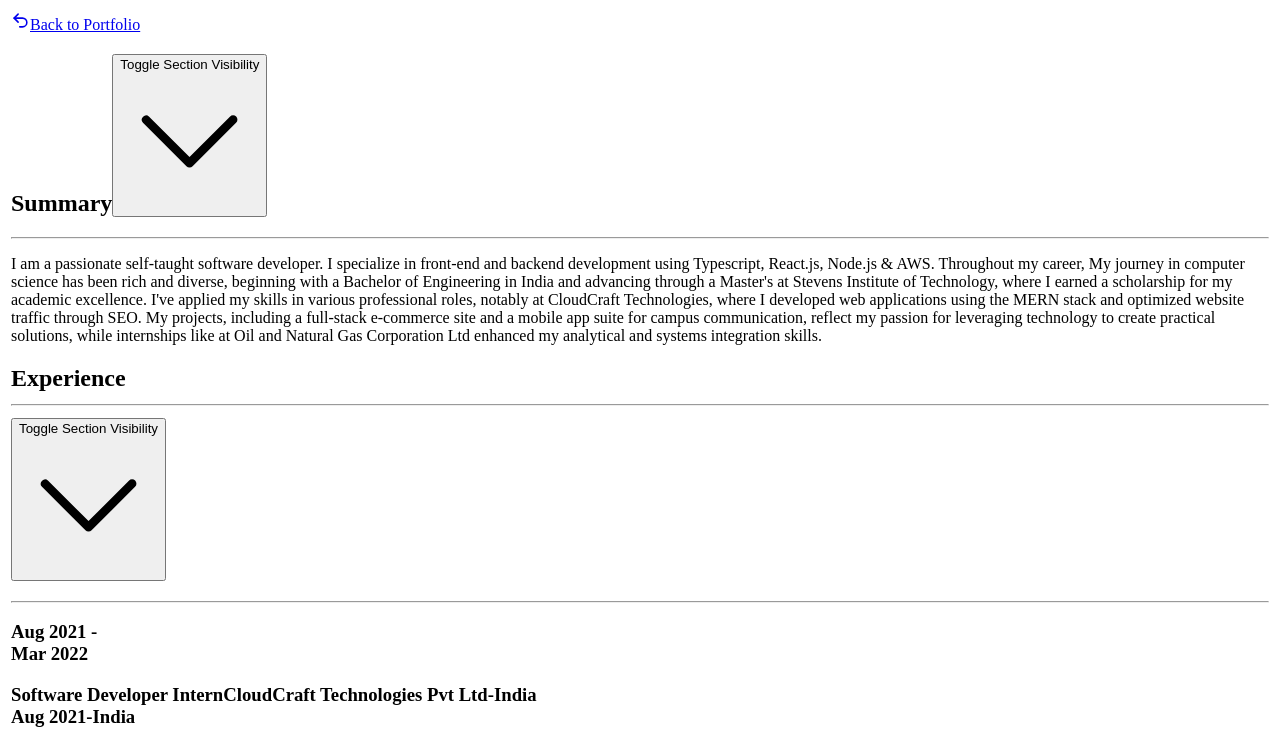
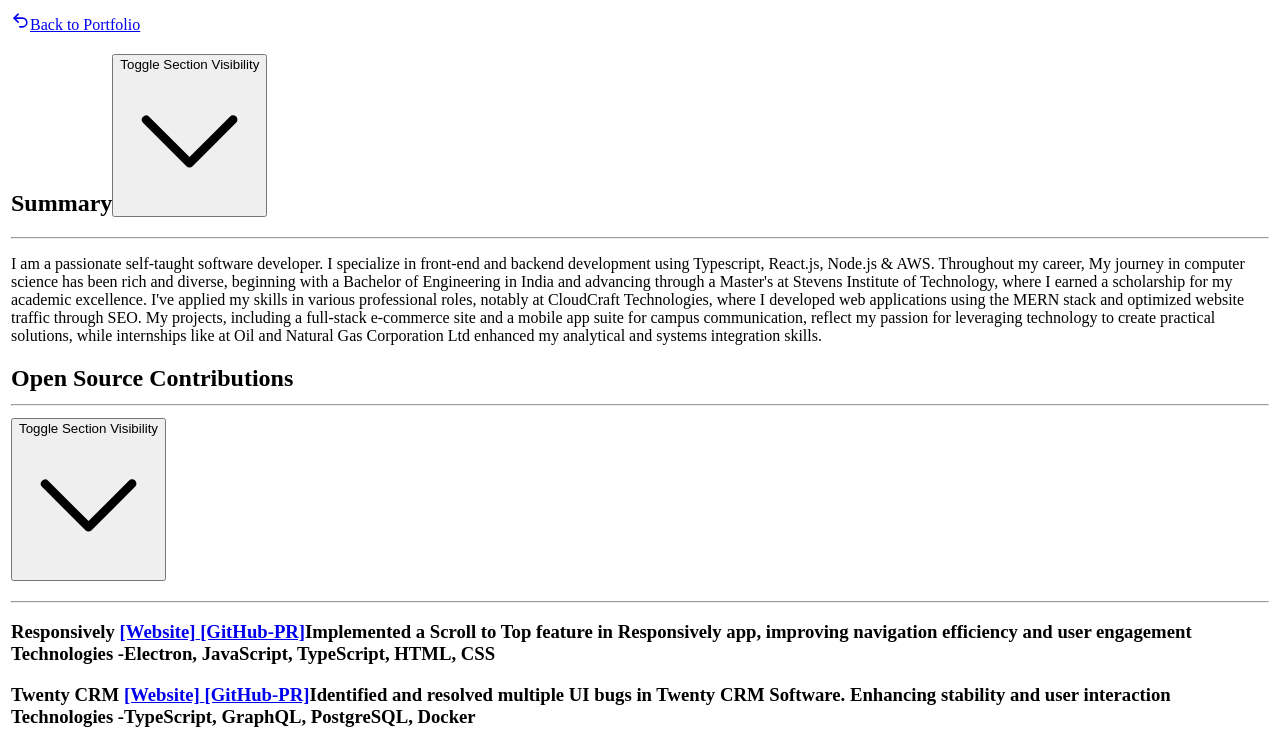
Before and after one commit to sagarhedaoo/portfolio, a Next.js app: page /resume in a window 1280 px wide. Shown: the top 747 px of the page. Built offline with nearby package versions, Linux system fonts and the light colour scheme.

Commit message:
Added OSS

```diff
--- a/components/Resume.tsx
+++ b/components/Resume.tsx
@@ -86,6 +86,132 @@
                         Corporation Ltd enhanced my analytical and systems
                         integration skills.
                       </p>
+                    </div>
+                  </section>
+                  {/* OSS Start */}
+                  <section
+                    id="projects"
+                    className="relative -mx-4 scroll-mt-[122px] overflow-hidden px-4 spacing-4 print:!overflow-visible md:overflow-visible break-inside-avoid mt-4"
+                  >
+                    <header className="spacing-3 print:!-ml-24 ">
+                      <h2 className="flex items-baseline">
+                        <span className="flex items-baseline text-3xl font-bold tracking-tight text-gray-800 d:text-gray-100 print:!flex-1 print:!text-xl">
+                          <span className="min-w-[105px] mb-2 ">
+                            Open Source Contributions
+                          </span>
+                          <hr className="ml-6 mr-24 hidden border-dashed border-gray-400 print:block print:!flex-1" />
+                        </span>
+                        <button className="group ml-auto mr-2 rounded p-2 text-gray-400/90 transition-colors hfa:outline-none hf:bg-gray-100 hf:text-gray-900 print:!hidden">
+                          <span className="sr-only">
+                            Toggle Section Visibility
+                          </span>
+                          <svg
+                            xmlns="http://www.w3.org/2000/svg"
+                            viewBox="0 0 24 24"
+                            fill="currentColor"
+                            aria-hidden="true"
+                            className="h-4 w-4 transition-all"
+                          >
+                            <path
+                              fill-rule="evenodd"
+                              d="M12.53 16.28a.75.75 0 01-1.06 0l-7.5-7.5a.75.75 0 011.06-1.06L12 14.69l6.97-6.97a.75.75 0 111.06 1.06l-7.5 7.5z"
+                              clip-rule="evenodd"
+                            ></path>
+                          </svg>
+                        </button>
+                      </h2>
+                      <hr className="h-px border-none bg-[linear-gradient(90deg,var(--line-color),var(--line-color)_50%,transparent_0,transparent)] bg-[length:8px_1px] [--line-color:theme(colors.gray.300/40)] d:[--line-color:theme(colors.gray.700/20)] print:!hidden mb-2 " />
+                    </header>
+                    <div className="relative transition-all duration-200 ease-linear print:!max-h-max">
+                      <div className="transition-[all,height] delay-[0s,0.2s]"></div>
+                      <div className="spacing-8 print:!spacing-3">
+                        {/* First OSS Start */}
+                        <section className="ml-0 spacing-1 print:!-ml-24 mt-3">
+                          <h3 className="items-baseline text-sm tracking-normal spacing-1 ">
+                            <strong className="text-[17px] font-bold text-gray-900 d:text-gray-100 print:!text-[16px] print:!font-bold">
+                              Responsively{" "}
+                            </strong>
+                            <span>
+                              <a
+                                target="_blank"
+                                rel="noopener noreferrer"
+                                className="text-[14px] font-bold text-red-400 d:text-gray-100 print:!text-[16px] print:!font-bold  cursor-pointer"
+                                href="https://responsively.app"
+                              >
+                                [Website]{" "}
+                              </a>
+                              <a
+                                target="_blank"
+                                rel="noopener noreferrer"
+                                className="text-[14px] font-bold text-red-400 d:text-gray-100 print:!text-[16px] print:!font-bold  cursor-pointer"
+                                href="https://github.com/responsively-org/responsively-app/pull/1244"
+                              >
+                                [GitHub-PR]
+                              </a>
+                            </span>
+                            <span className="flex flex-wrap items-baseline gap-x-2 gap-y-0 print:!text-[16px]">
+                              <span className="font-semibold text-gray-600 d:text-gray-400">
+                                Implemented a Scroll to Top feature in
+                                Responsively app, improving navigation
+                                efficiency and user engagement
+                              </span>
+                              <br />
+                              <span className="select-none text-sm text-gray-600 print:!text-gray-500">
+                                Technologies -
+                              </span>
+                              <span className="text-gray-400/80 print:!text-gray-500">
+                                <span className="hidden print:!inline sm:inline">
+                                  Electron, JavaScript, TypeScript, HTML, CSS
+                                </span>
+                              </span>
+                            </span>
+                          </h3>
+                        </section>
+                        {/* First OSS End */}
+                        {/* Second OSS Start */}
+                        <section className="ml-0 spacing-1 print:!-ml-24 mt-3">
+                          <h3 className="items-baseline text-sm tracking-normal spacing-1 ">
+                            <strong className="text-[17px] font-bold text-gray-900 d:text-gray-100 print:!text-[16px] print:!font-bold">
+                              Twenty CRM{" "}
+                            </strong>
+                            <span>
+                              <a
+                                target="_blank"
+                                rel="noopener noreferrer"
+                                className="text-[14px] font-bold text-red-400 d:text-gray-100 print:!text-[16px] print:!font-bold  cursor-pointer"
+                                href="https://twenty.com"
+                              >
+                                [Website]{" "}
+                              </a>
+                              <a
+                                target="_blank"
+                                rel="noopener noreferrer"
+                                className="text-[14px] font-bold text-red-400 d:text-gray-100 print:!text-[16px] print:!font-bold  cursor-pointer"
+                                href="https://github.com/responsively-org/responsively-app/pull/1244"
+                              >
+                                [GitHub-PR]
+                              </a>
+                            </span>
+                            <span className="flex flex-wrap items-baseline gap-x-2 gap-y-0 print:!text-[16px]">
+                              <span className="font-semibold text-gray-600 d:text-gray-400">
+                                Identified and resolved multiple UI bugs in
+                                Twenty CRM Software. Enhancing stability and
+                                user interaction
+                              </span>
+                              <br />
+                              <span className="select-none text-sm text-gray-600 print:!text-gray-500">
+                                Technologies -
+                              </span>
+                              <span className="text-gray-400/80 print:!text-gray-500">
+                                <span className="hidden print:!inline sm:inline">
+                                  TypeScript, GraphQL, PostgreSQL, Docker
+                                </span>
+                              </span>
+                            </span>
+                          </h3>
+                        </section>
+                        {/* Second OSS End */}
+                      </div>
                     </div>
                   </section>
                   {/* Start of Exp */}
```
